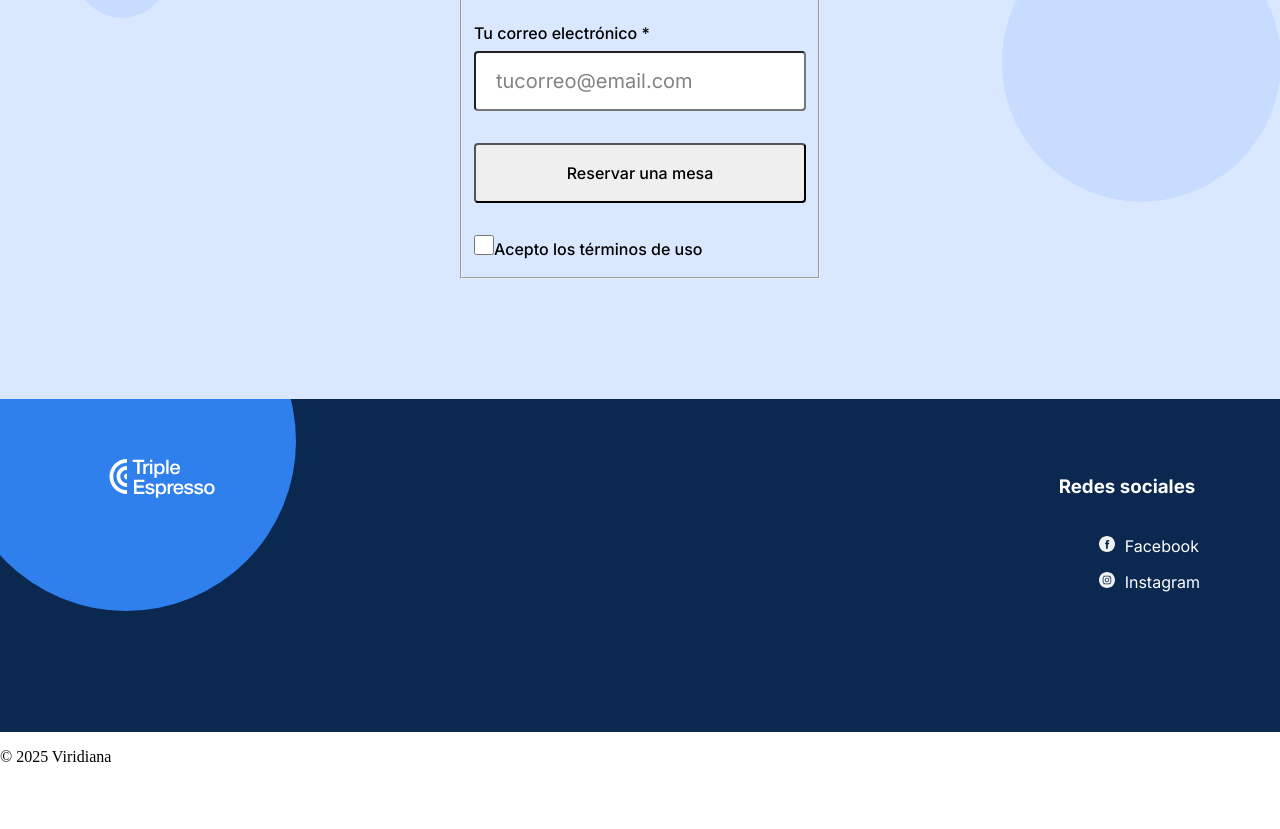
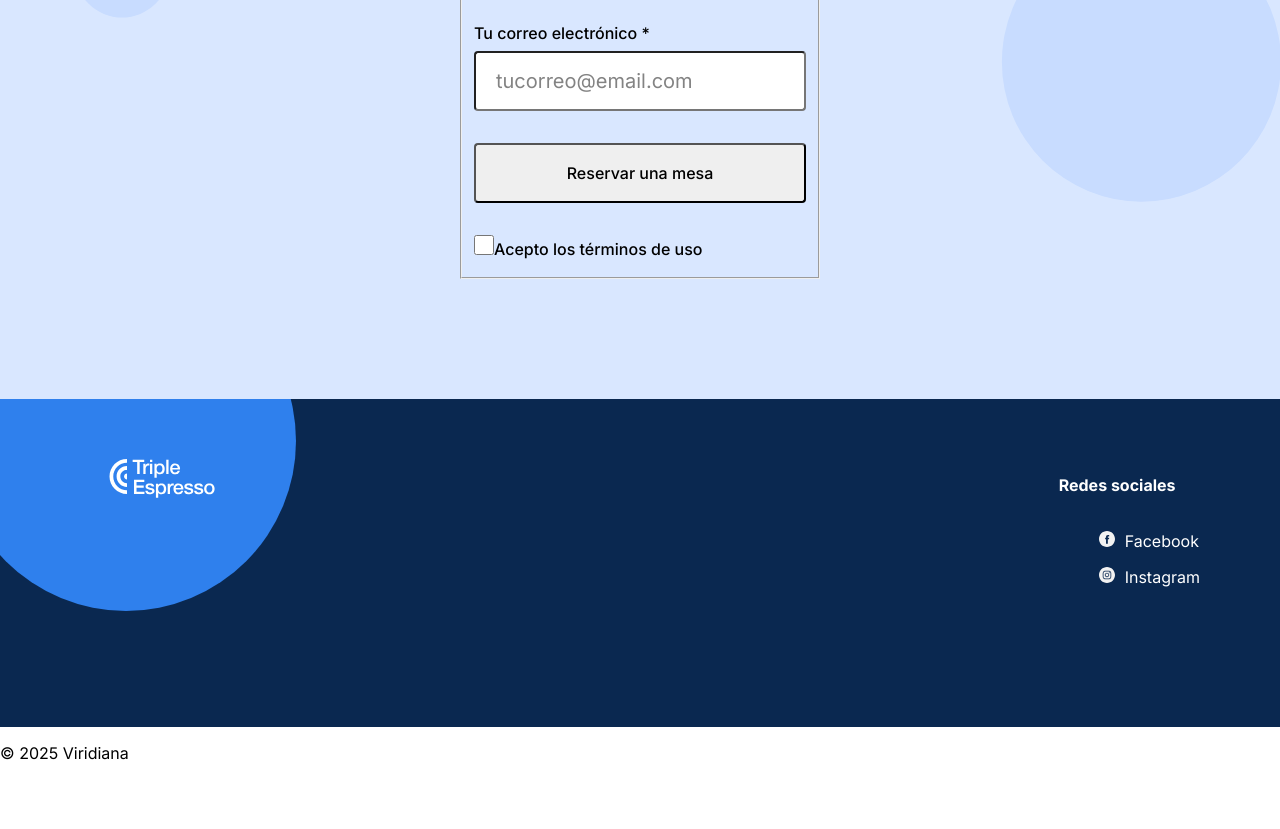
Before and after one commit to ViridianaViridiana/web_project_coffeeshop, a plain HTML site: page index.html in a window 1280 px wide. Shown: the part 1990-2819 px from the top of the page. Drawn offline with Linux system fonts and the light colour scheme.

Commit message:
Etapa 4 Completa y fuentes

```diff
--- a/blocks/footer.css
+++ b/blocks/footer.css
@@ -36,6 +36,11 @@
 
 .footer__social-heading {
   padding-bottom: 20px;
+  font-family: "Inter";
+  font-style: normal;
+  font-weight: bold;
+  font-size: 16px;
+  line-height: 20px;
 }
 
 .footer__list {
@@ -47,6 +52,11 @@
 }
 
 .footer__social-link {
+  font-family: "Inter";
+  font-style: normal;
+  font-weight: normal;
+  font-size: 16px;
+  line-height: 20px;
 }
 
 .footer__social-link:hover {
@@ -62,4 +72,8 @@
 .footer__copyright {
   padding-right: 80px;
   padding-bottom: 60px;
+  font-family: "Inter";
+  font-weight: normal;
+  font-size: 16px;
+  line-height: 20px;
 }
```
